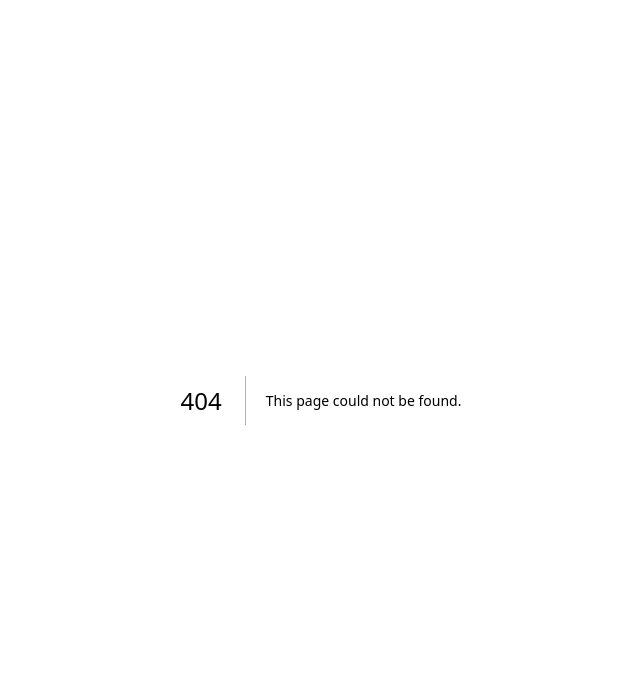
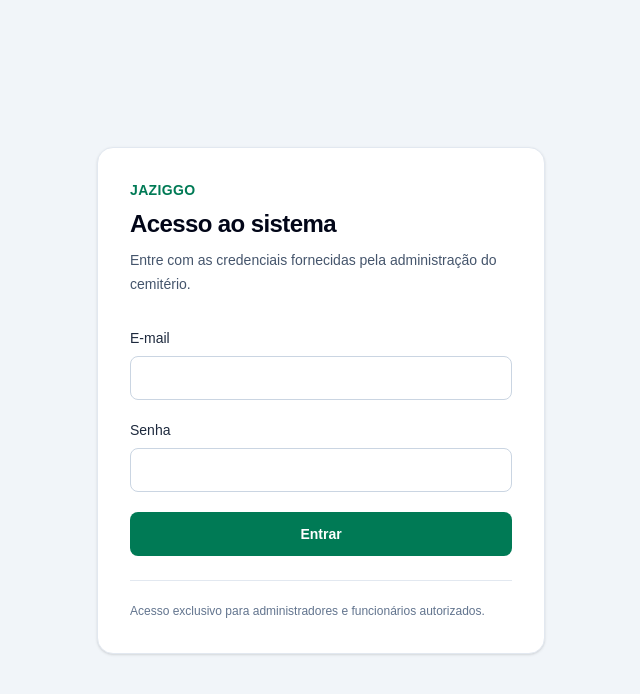
Before and after one commit to Kofion/jaziggo, a Next.js app in the folder jaziggo/: page /login in a window 1280 px wide. Before the commit this address had no page. Shown: the top 694 px of the page, without its empty margins (319-959 px from the left). Built offline with nearby package versions, Linux system fonts and the light colour scheme.

Commit message:
Add login page and form

```diff
--- /dev/null
+++ b/jaziggo/app/(auth)/login/page.tsx
@@ -0,0 +1,41 @@
+import type { Metadata } from "next"
+
+import { LoginForm } from "../../../components/forms/login-form"
+
+export const metadata: Metadata = {
+  title: "Entrar | Jaziggo",
+  description: "Acesso interno ao sistema Jaziggo",
+}
+
+export default function LoginPage() {
+  return (
+    <main className="flex min-h-screen flex-1 items-center justify-center bg-slate-100 px-4 py-12 dark:bg-slate-950">
+      <section
+        className="w-full max-w-md rounded-2xl border border-slate-200 bg-white p-6 shadow-sm sm:p-8 dark:border-slate-800 dark:bg-slate-900"
+        aria-labelledby="login-title"
+      >
+        <div className="mb-8">
+          <p className="mb-2 text-sm font-semibold tracking-wide text-emerald-700 uppercase dark:text-emerald-400">
+            Jaziggo
+          </p>
+          <h1
+            id="login-title"
+            className="text-2xl font-semibold tracking-tight text-slate-950 dark:text-white"
+          >
+            Acesso ao sistema
+          </h1>
+          <p className="mt-2 text-sm leading-6 text-slate-600 dark:text-slate-300">
+            Entre com as credenciais fornecidas pela administração do
+            cemitério.
+          </p>
+        </div>
+
+        <LoginForm />
+
+        <p className="mt-6 border-t border-slate-200 pt-5 text-xs leading-5 text-slate-500 dark:border-slate-800 dark:text-slate-400">
+          Acesso exclusivo para administradores e funcionários autorizados.
+        </p>
+      </section>
+    </main>
+  )
+}
--- /dev/null
+++ b/jaziggo/components/forms/login-form.tsx
@@ -0,0 +1,123 @@
+"use client"
+
+import { useRouter } from "next/navigation"
+import { useState, type FormEvent } from "react"
+
+const GENERIC_LOGIN_ERROR =
+  "Não foi possível entrar. Verifique os dados informados e tente novamente."
+
+export function LoginForm() {
+  const router = useRouter()
+  const [errorMessage, setErrorMessage] = useState<string | null>(null)
+  const [pending, setPending] = useState(false)
+
+  async function handleSubmit(event: FormEvent<HTMLFormElement>) {
+    event.preventDefault()
+
+    if (pending) return
+
+    const form = event.currentTarget
+    const formData = new FormData(form)
+    const email = formData.get("email")
+    const password = formData.get("password")
+
+    if (typeof email !== "string" || typeof password !== "string") {
+      setErrorMessage(GENERIC_LOGIN_ERROR)
+      return
+    }
+
+    setErrorMessage(null)
+    setPending(true)
+
+    try {
+      const response = await fetch("/api/v1/auth/login", {
+        method: "POST",
+        headers: { "Content-Type": "application/json" },
+        credentials: "same-origin",
+        body: JSON.stringify({ email, password }),
+      })
+
+      if (!response.ok) {
+        setErrorMessage(GENERIC_LOGIN_ERROR)
+        return
+      }
+
+      router.replace("/")
+    } catch {
+      setErrorMessage(GENERIC_LOGIN_ERROR)
+    } finally {
+      setPending(false)
+    }
+  }
+
+  return (
+    <form
+      className="space-y-5"
+      onSubmit={handleSubmit}
+      aria-busy={pending}
+    >
+      <div>
+        <label
+          htmlFor="email"
+          className="mb-2 block text-sm font-medium text-slate-800 dark:text-slate-100"
+        >
+          E-mail
+        </label>
+        <input
+          id="email"
+          name="email"
+          type="email"
+          autoComplete="email"
+          autoCapitalize="none"
+          spellCheck={false}
+          required
+          disabled={pending}
+          aria-describedby={errorMessage ? "login-error" : undefined}
+          className="block min-h-11 w-full rounded-lg border border-slate-300 bg-white px-3 py-2 text-base text-slate-950 outline-none transition placeholder:text-slate-400 focus:border-emerald-700 focus:ring-2 focus:ring-emerald-700/30 disabled:cursor-not-allowed disabled:bg-slate-100 dark:border-slate-700 dark:bg-slate-950 dark:text-white dark:focus:border-emerald-400 dark:focus:ring-emerald-400/30 dark:disabled:bg-slate-800"
+        />
+      </div>
+
+      <div>
+        <label
+          htmlFor="password"
+          className="mb-2 block text-sm font-medium text-slate-800 dark:text-slate-100"
+        >
+          Senha
+        </label>
+        <input
+          id="password"
+          name="password"
+          type="password"
+          autoComplete="current-password"
+          minLength={8}
+          required
+          disabled={pending}
+          aria-describedby={errorMessage ? "login-error" : undefined}
+          className="block min-h-11 w-full rounded-lg border border-slate-300 bg-white px-3 py-2 text-base text-slate-950 outline-none transition placeholder:text-slate-400 focus:border-emerald-700 focus:ring-2 focus:ring-emerald-700/30 disabled:cursor-not-allowed disabled:bg-slate-100 dark:border-slate-700 dark:bg-slate-950 dark:text-white dark:focus:border-emerald-400 dark:focus:ring-emerald-400/30 dark:disabled:bg-slate-800"
+        />
+      </div>
+
+      <div
+        id="login-error"
+        role="alert"
+        aria-live="assertive"
+        aria-atomic="true"
+        className={
+          errorMessage
+            ? "rounded-lg border border-red-200 bg-red-50 px-3 py-2 text-sm text-red-800 dark:border-red-900 dark:bg-red-950 dark:text-red-200"
+            : "sr-only"
+        }
+      >
+        {errorMessage ?? ""}
+      </div>
+
+      <button
+        type="submit"
+        disabled={pending}
+        className="flex min-h-11 w-full items-center justify-center rounded-lg bg-emerald-700 px-4 py-2.5 text-sm font-semibold text-white transition hover:bg-emerald-800 focus-visible:outline-2 focus-visible:outline-offset-2 focus-visible:outline-emerald-700 disabled:cursor-not-allowed disabled:bg-slate-400 dark:bg-emerald-600 dark:hover:bg-emerald-500 dark:focus-visible:outline-emerald-400"
+      >
+        {pending ? "Entrando..." : "Entrar"}
+      </button>
+    </form>
+  )
+}
```
Also changed, not shown: 1 other file (tests, documents, lock files or other folders).
